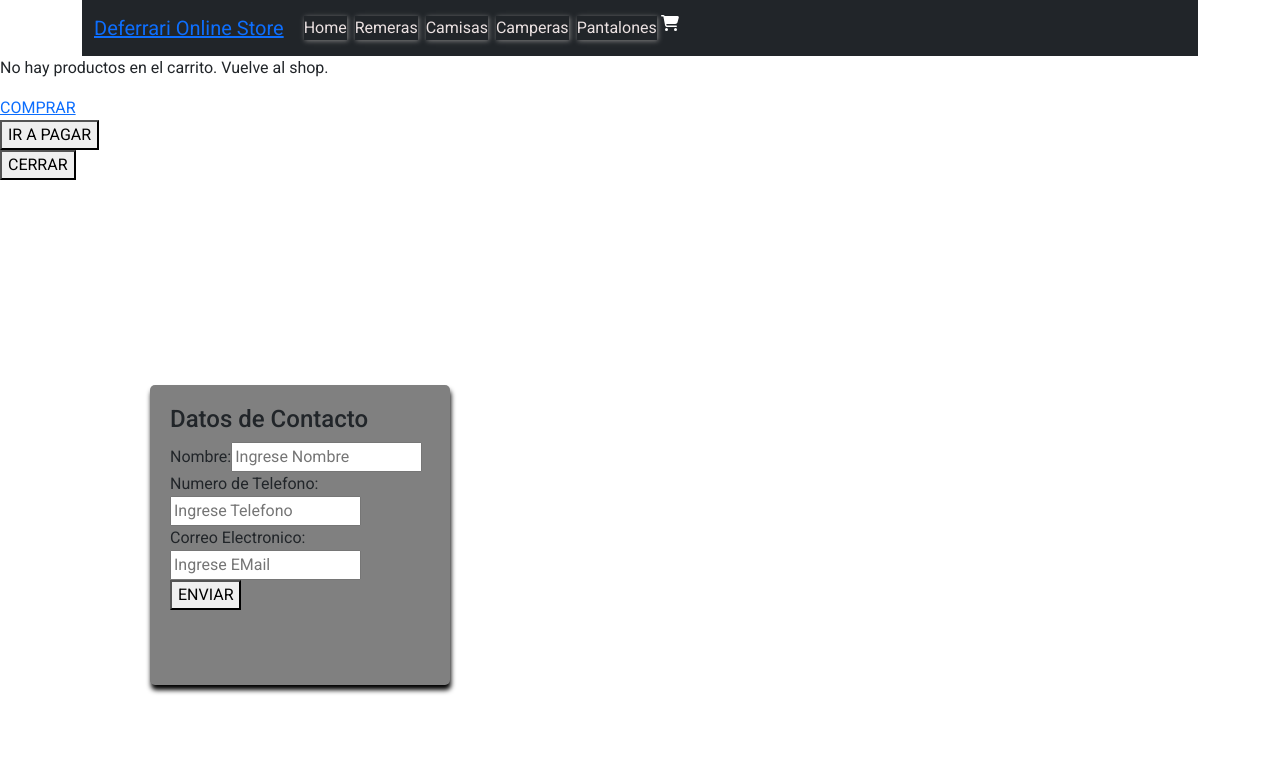
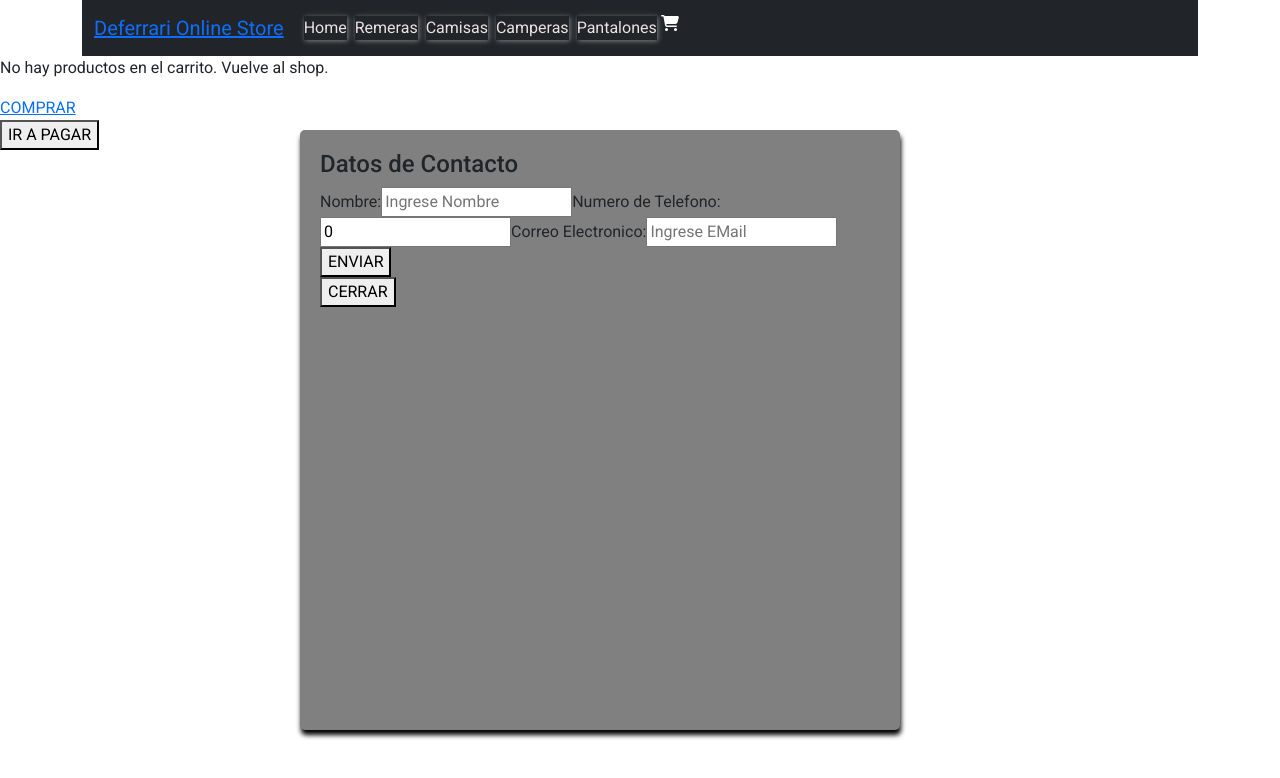
Before and after one commit to diferrerin/react_app_v1, a React (Create React App) app: page /cart in a window 1280 px wide. Both pictures are taken after a click on the button "IR A PAGAR". Shown: the top 778 px of the page. Built offline with nearby package versions, Linux system fonts and the light colour scheme.

Commit message:
Commit 21 - firebase2  v2 OK

```diff
--- a/src/components/Cart/Cart.js
+++ b/src/components/Cart/Cart.js
@@ -12,11 +12,11 @@ const Cart = ()=>{
 
     const [ showModal , setShowModal ] = useState(false);
     const [ showSuccess , setshowSuccess ] = useState();
-        // eslint-disable-next-line
+    // eslint-disable-next-line
     const [ order, setOrder] = useState(
-        {
+        { //"title" es "name" en la base de datos armada del producto
             items: cartProducts.map( (prod)=>{
-                return {  id: prod.id , title: prod.title, price: prod.price  }
+                return {  id: prod.id , name: prod.name, price: prod.price  }
             } ) ,
             buyer: {},
             //date: new Date().toLocaleString,
@@ -25,7 +25,7 @@ const Cart = ()=>{
     );
     const [ formData, setFormData] = useState({
         name: '',
-        phone: '',
+        phone: 0,
         email: ''
      });
 
@@ -37,6 +37,7 @@ const Cart = ()=>{
 
      const pushData = async(newOrder)=>{
         const collectionOrder = collection ( db, 'ordenes');
+        console.log("---ADD DOC--- ", newOrder );
         const orderDoc = await addDoc( collectionOrder, newOrder ); // ---------ERROR ACA-------->>> NO genera la orden, revisar
         console.log("ORDEN GENERADA: " , orderDoc);
         setshowSuccess(orderDoc.id);
@@ -44,8 +45,7 @@ const Cart = ()=>{
 
      const submitData = (e)=>{
         e.preventDefault();
-        pushData( {...order, buyer: formData});
-
+        pushData( { ...order , buyer: formData } );
      }
 
     return(
@@ -93,7 +93,7 @@ const Cart = ()=>{
                                 <label >Numero de Telefono: </label>
                                 <input type='number' name='phone' placeholder='Ingrese Telefono' value={formData.phone} onChange={handleChange}/>
                                 <label >Correo Electronico: </label>
-                                <input type='email' name='email' placeholder='Ingrese EMail' value={formData.email} onChange={handleChange}/>
+                                <input type='text' name='email' placeholder='Ingrese EMail' value={formData.email} onChange={handleChange}/>
 
                                 <button type='submit'>ENVIAR</button>
                             </form>
--- a/src/components/Modal/Modal.js
+++ b/src/components/Modal/Modal.js
@@ -4,11 +4,13 @@ const Modal = ({name,close,children})=>{
   //ejemplo visto en clase componentes 1  . children es palabra reservada.
     return (
         <>
+
         <div className="modal-custom">
             <h4> { name }   </h4>
             {children}
+            <button onClick={ () => close(false)  }>CERRAR</button>
         </div>
-        <button onClick={ () => close(false)  }>CERRAR</button>
+
         </>
     )
 }
--- a/src/components/Modal/Modal.scss
+++ b/src/components/Modal/Modal.scss
@@ -1,11 +1,11 @@
 .modal-custom{
     position: fixed;
     z-index: 1;
-    top: 50%;
+    top: 20%;
     transform: translate(50%,-5%);
     background: gray;
-    width: 300px;
-    height: 300px;
+    width: 600px;
+    height: 600px;
     box-shadow: 1px 5px 5px black;
     border-radius: 5px;
     padding: 20px;
```
